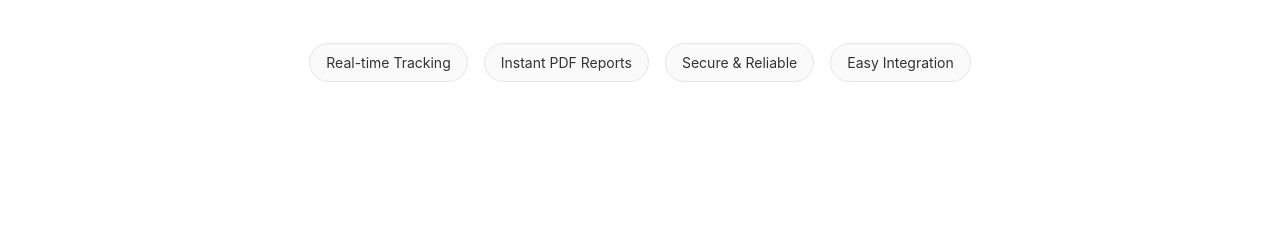
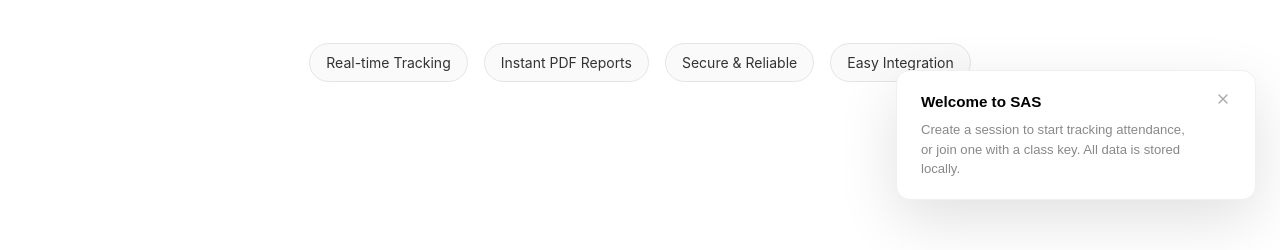
Before and after one commit to ayoolaowoilu/SAS, a Next.js app: page / in a window 1280 px wide. Shown: the part 576-826 px from the top of the page. Built offline with nearby package versions, Linux system fonts and the light colour scheme.

Commit message:
Chore :  added the manifest.ts

```diff
--- /dev/null
+++ b/app/components/popup-wrapper.tsx
@@ -0,0 +1,84 @@
+"use client";
+
+import React, { useState, useEffect } from "react";
+import { motion, AnimatePresence } from "framer-motion";
+
+const POPUP_KEY = "sas_welcome_shown";
+
+export default function PopupWrapper() {
+  const [show, setShow] = useState(false);
+
+  useEffect(() => {
+    const alreadyShown = localStorage.getItem(POPUP_KEY);
+    if (!alreadyShown) {
+      setShow(true);
+    }
+  }, []);
+
+  const handleDismiss = () => {
+    localStorage.setItem(POPUP_KEY, "true");
+    setShow(false);
+  };
+
+  return (
+    <AnimatePresence>
+      {show && (
+        <motion.div
+          initial={{ opacity: 0, y: 20, scale: 0.95 }}
+          animate={{ opacity: 1, y: 0, scale: 1 }}
+          exit={{ opacity: 0, y: 20, scale: 0.95 }}
+          transition={{ duration: 0.4, ease: "easeOut" }}
+          style={{
+            position: "fixed",
+            bottom: "1.5rem",
+            right: "1.5rem",
+            zIndex: 9999,
+            maxWidth: "360px",
+            width: "calc(100% - 3rem)",
+          }}
+        >
+          <div
+            style={{
+              backgroundColor: "#ffffff",
+              border: "1px solid #f0f0f0",
+              borderRadius: "0.875rem",
+              padding: "1.25rem 1.5rem",
+              boxShadow: "0 20px 60px rgba(0,0,0,0.12)",
+            }}
+          >
+            <div style={{ display: "flex", alignItems: "flex-start", justifyContent: "space-between", gap: "0.75rem" }}>
+              <div>
+                <h3 style={{ margin: "0 0 0.375rem 0", fontSize: "0.95rem", fontWeight: 700, color: "#000000" }}>
+                  Welcome to SAS
+                </h3>
+                <p style={{ margin: 0, fontSize: "0.82rem", color: "#888888", lineHeight: 1.5 }}>
+                  Create a session to start tracking attendance, or join one with a class key. All data is stored locally.
+                </p>
+              </div>
+              <button
+                onClick={handleDismiss}
+                style={{
+                  background: "none",
+                  border: "none",
+                  cursor: "pointer",
+                  padding: "0.25rem",
+                  color: "#aaaaaa",
+                  display: "flex",
+                  flexShrink: 0,
+                  marginTop: "-0.25rem",
+                  marginRight: "-0.25rem",
+                }}
+                aria-label="Dismiss"
+              >
+                <svg width="16" height="16" viewBox="0 0 24 24" fill="none" stroke="currentColor" strokeWidth="2" strokeLinecap="round" strokeLinejoin="round">
+                  <line x1="18" y1="6" x2="6" y2="18" />
+                  <line x1="6" y1="6" x2="18" y2="18" />
+                </svg>
+              </button>
+            </div>
+          </div>
+        </motion.div>
+      )}
+    </AnimatePresence>
+  );
+}
--- a/app/layout.tsx
+++ b/app/layout.tsx
@@ -3,6 +3,7 @@ import { Geist, Geist_Mono } from "next/font/google";
 import "./globals.css";
 import Footer from "./components/footer";
 import PopupWrapper from "./components/popup-wrapper";
+
 
 const geistSans = Geist({
   variable: "--font-geist-sans",
```
